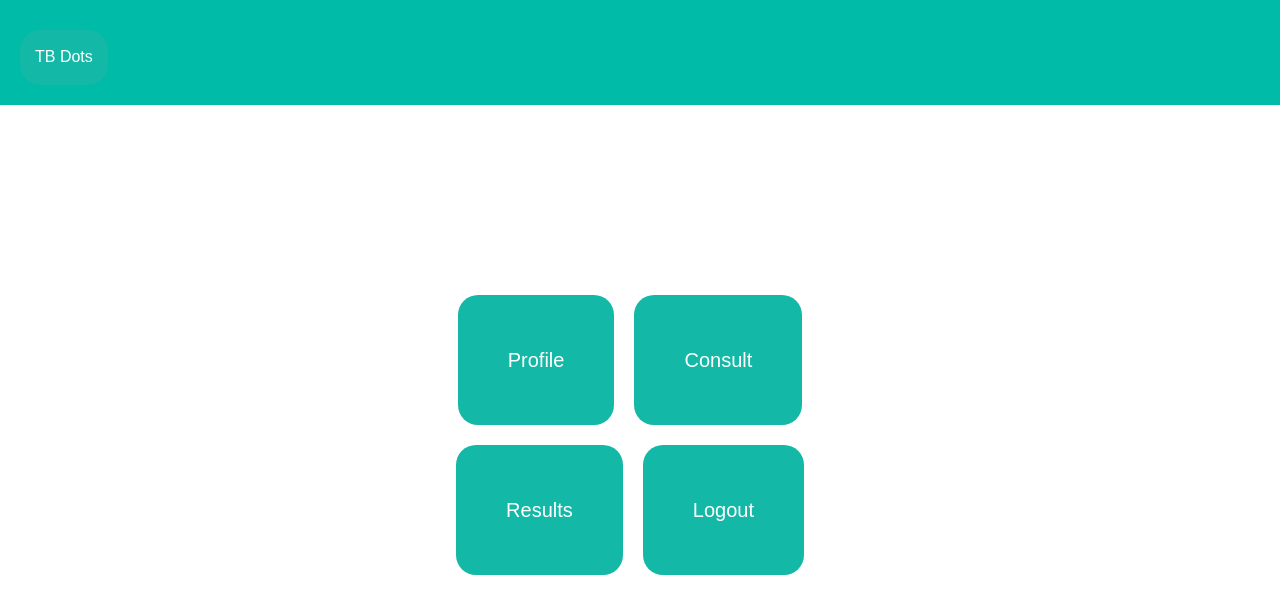
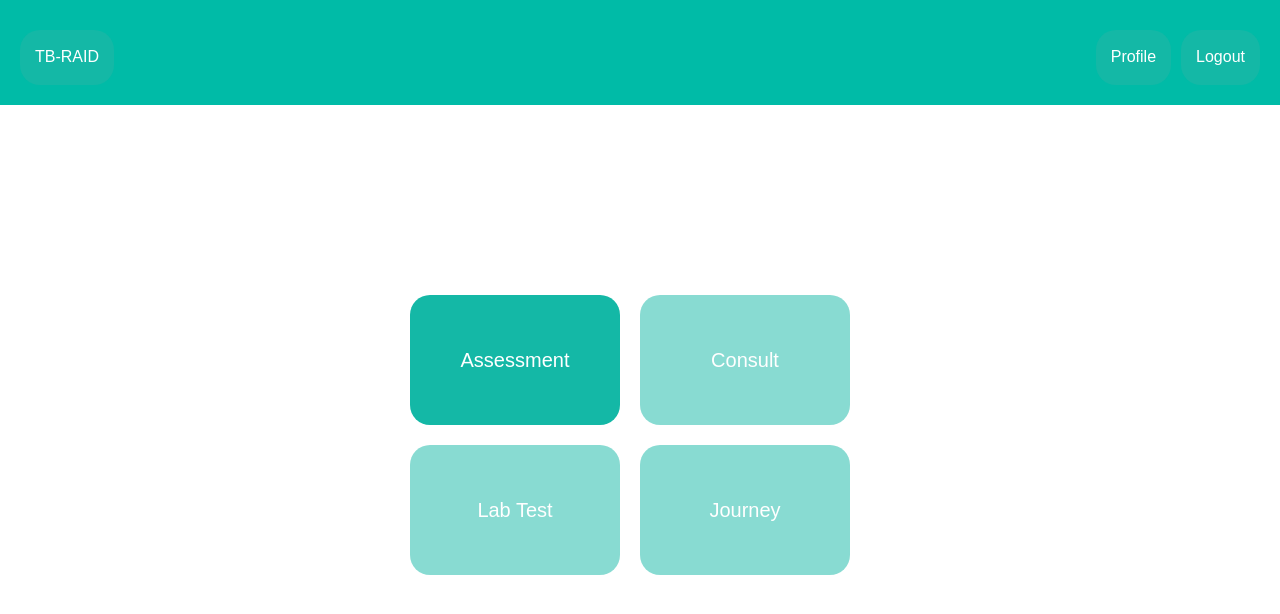
Before and after one commit to MarcGervacio/AIdols_Hackaton, a Next.js app: page / in a window 1280 px wide. Both pictures are taken after a click on the button "Sign In". Shown: the top 614 px of the page. Built offline with nearby package versions, Linux system fonts and the light colour scheme.

Commit message:
Update Assessment and Dashboard

```diff
--- a/src/app/assessment.tsx
+++ b/src/app/assessment.tsx
@@ -63,9 +63,11 @@ const assessmentQuestions = [
 let savedAnswers: (boolean | null)[] = Array(assessmentQuestions.length).fill(null);
 
 export function Assessment({
-  onBackToDashboard
+  onBackToDashboard,
+  onFinish // <-- add this
 }: {
   onBackToDashboard?: () => void;
+  onFinish?: () => void;
 }) {
   const [currentQuestion, setCurrentQuestion] = useState<number>(0);
   const [isNextClicked, setIsNextClicked] = useState<boolean>(false);
@@ -231,7 +233,7 @@ export function Assessment({
                   savedAnswers = [...answers];
                   alert("All answers are saved");
                   alert("We will review all of your answers and email you for the next steps after the review. Thank you.");
-                  if (onBackToDashboard) onBackToDashboard();
+                  if (onFinish) onFinish(); // <-- call finish callback
                 }}
               >
                 Finish
--- a/src/app/page.tsx
+++ b/src/app/page.tsx
@@ -1,17 +1,27 @@
 "use client";
 import { useState } from "react";
 import { Assessment } from "./assessment";
+import { Profile } from "./profile"; // Import your Profile component
 
-export function Header() {
-  const [isSignInClicked, setIsSignInClicked] = useState<boolean>(false);
-  const [isConsultClicked, setIsConsultClicked] = useState<boolean>(false);
+export function Header({
+  isInDashboard = false,
+  onBackToDashboard,
+  onProfile,
+  onLogout,
+}: {
+  onLogout?: () => void;
+  isInDashboard?: boolean;
+  onBackToDashboard?: () => void;
+  onProfile?: () => void;
+}) {
   const handleBackToDashboard = () => {
-    setIsConsultClicked(false);
-    setIsSignInClicked(true);
+    if (window.confirm("Are you sure you want to go back to the dashboard? Please click 'Save' first if you want to keep your changes.")) {
+      if (onBackToDashboard) onBackToDashboard();
+    }
   };
 
   return (
-    <div className="bg-teal-500 p-5 text-lg">
+    <div className="bg-teal-500 p-5 text-lg flex relative">
       <style>
         {`
           .my-btn {
@@ -46,9 +56,15 @@ export function Header() {
           }
         `}
       </style>
-      <button className="my-btn" onClick={handleBackToDashboard}>TB Dots</button>
+      <button className="my-btn" onClick={handleBackToDashboard}>TB-RAID</button>
+      {isInDashboard && (
+        <div className="top-buttons absolute right-0 mr-5 flex">
+          <button className="my-btn mr-[10px]" onClick={onProfile}>Profile</button>
+          <button className="my-btn" onClick={onLogout}>Logout</button>
+        </div>
+      )}
     </div>
-  )
+  );
 }
 
 export function SignIn({
@@ -119,11 +135,11 @@ export function SignIn({
 }
 
 export function Dashboard({
-  onLogout,
-  onConsult
+  onAssessment,
+  consultDisabled = false
 }: {
-  onLogout?: () => void;
-  onConsult?: () => void;
+  onAssessment?: () => void;
+  consultDisabled?: boolean;
 }) {
   return (
     <div className="text-center h-screen justify-items-center content-evenly">
@@ -139,6 +155,11 @@ export function Dashboard({
             padding: 50px;
             transition: background 0.2s;
             display: inline-block;
+            opacity: 1;
+          }
+          .my-tile:disabled {
+            opacity: 0.5;
+            cursor: not-allowed;
           }
           .my-tile:hover {
             background-color: #115e59;
@@ -146,12 +167,18 @@ export function Dashboard({
         `}
       </style>
       <div className="flex mb-[20px] mt-[-140px]">
-        <div className="my-tile">Profile</div>
-        <div className="my-tile" onClick={onConsult}>Consult</div>
+        <div className="my-tile w-[210px] break-anywhere" onClick={onAssessment}>Assessment</div>
+        <button
+          className="my-tile w-[210px] break-anywhere"
+          disabled={consultDisabled}
+          type="button"
+        >
+          Consult
+        </button>
       </div>
       <div className="flex">
-        <div className="my-tile">Results</div>
-        <div className="my-tile" onClick={onLogout}>Logout</div>
+        <button className="my-tile w-[210px] break-anywhere opacity-50 cursor-not-allowed" disabled={true}>Lab Test</button>
+        <button className="my-tile w-[210px] break-anywhere opacity-50 cursor-not-allowed" disabled={true}>Journey</button>
       </div>
     </div>
   );
@@ -160,33 +187,68 @@ export function Dashboard({
 export default function Home() {
   const [usertype, setUserType] = useState<'patient' | 'user'>('patient');
   const [isSignInClicked, setIsSignInClicked] = useState<boolean>(false);
-  const [isConsultClicked, setIsConsultClicked] = useState<boolean>(false);
+  const [isAssessmentClicked, setIsAssessmentClicked] = useState<boolean>(false);
+  const [isAssessmentFinished, setIsAssessmentFinished] = useState<boolean>(false);
+  const [isProfileClicked, setIsProfileClicked] = useState<boolean>(false);
+
+  // isInDashboard is true only when Dashboard is present
+  const isInDashboard = isSignInClicked && !isAssessmentClicked && !isProfileClicked;
 
   const handleSignIn = () => {
     setIsSignInClicked(true);
+    setIsAssessmentClicked(false);
+    setIsProfileClicked(false);
   };
 
   const handleLogout = () => {
     setIsSignInClicked(false);
+    setIsAssessmentClicked(false);
+    setIsProfileClicked(false);
   };
 
-  const handleConsult = () => {
-    setIsConsultClicked(true);
+  const handleAssessment = () => {
+    setIsAssessmentClicked(true);
+    setIsProfileClicked(false);
   };
 
   const handleBackToDashboard = () => {
-    setIsConsultClicked(false);
+    setIsAssessmentClicked(false);
+    setIsProfileClicked(false);
     setIsSignInClicked(true);
+  };
+
+  const handleProfile = () => {
+    setIsProfileClicked(true);
+    setIsAssessmentClicked(false);
+  };
+
+  // Callback for Assessment finish
+  const handleAssessmentFinish = () => {
+    setIsAssessmentFinished(true);
+    handleBackToDashboard();
   };
 
   return (
     <div className="h-screen bg-white text-black">
-      <Header />
+      <Header
+        isInDashboard={isInDashboard}
+        onBackToDashboard={handleBackToDashboard}
+        onProfile={handleProfile}
+        onLogout={handleLogout}
+      />
       {
-        isConsultClicked ? (
-          <Assessment onBackToDashboard={handleBackToDashboard} />
+        isAssessmentClicked ? (
+          <Assessment
+            onBackToDashboard={handleBackToDashboard}
+            onFinish={handleAssessmentFinish}
+          />
+        ) : isProfileClicked ? (
+          <Profile onBackToDashboard={handleBackToDashboard} />
         ) : isSignInClicked ? (
-          <Dashboard onLogout={handleLogout} onConsult={handleConsult} />
+          <Dashboard
+            onAssessment={handleAssessment}
+            consultDisabled={!isAssessmentFinished}
+          />
         ) : (
           <SignIn usertype={usertype} setUserType={setUserType} onSignIn={handleSignIn} />
         )
--- /dev/null
+++ b/src/app/profile.tsx
@@ -0,0 +1,64 @@
+export function Profile({
+  onBackToDashboard
+}: {
+  onBackToDashboard?: () => void;
+}) {
+  const handleBackToDashboard = () => {
+    if (onBackToDashboard) onBackToDashboard();
+  };
+
+  return (
+    <div className="text-center justify-items-center mt-[30%]">
+      <style>
+        {`
+          .my-btn {
+            background-color: #14b8a6;
+            color: #fff;
+            padding: 15px;
+            margin-top: 10px;
+            border-radius: 20px;
+            border: none;
+            cursor: pointer;
+            font-size: 1rem;
+            transition: background 0.2s;
+          }
+          .my-btn:hover,
+          .my-btn.selected {
+            background-color: #115e59;
+          }
+
+          label {
+            font-weight: bold;
+          }
+
+          .details-container {
+            font-size: 1.5rem;
+            margin-bottom: 10px;
+          }
+        `}
+      </style>
+      <div className="bg-[#00bba7] h-[150px] w-[150px] mb-[15px] rounded-full"></div>
+      <button className="my-btn mr-[10px]">Edit Profile</button>
+      <button className="my-btn mr-[10px]">Change Username/Password</button>
+      <button className="my-btn"  onClick={handleBackToDashboard}>Back to Dashboard</button>
+      <div className="mt-[20px] mr-[10px] ml-[10px]">
+        <div className="details-container">
+          <label>Name:</label>
+          SampleFirstname SampleLastname
+        </div>
+        <div className="details-container">
+          <label>Address:</label>
+          123 Sample Street, Sample City, Sample State, 12345
+        </div>
+        <div className="details-container">
+          <label>Email:</label>
+          sampleemail123@sample.com
+        </div>
+        <div className="details-container">
+          <label>Phone Number:</label>
+          0912-345-6789
+        </div>
+      </div>
+    </div>
+  )
+}
```
